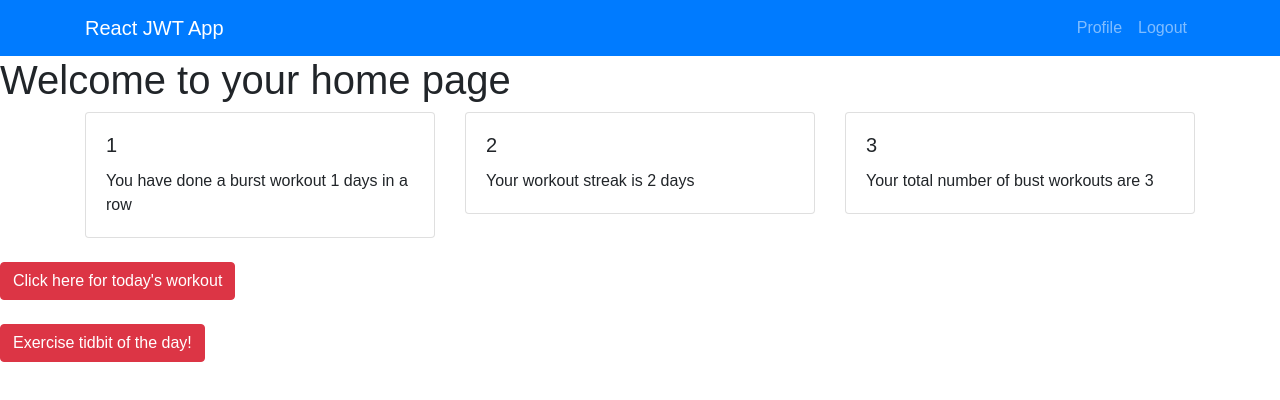
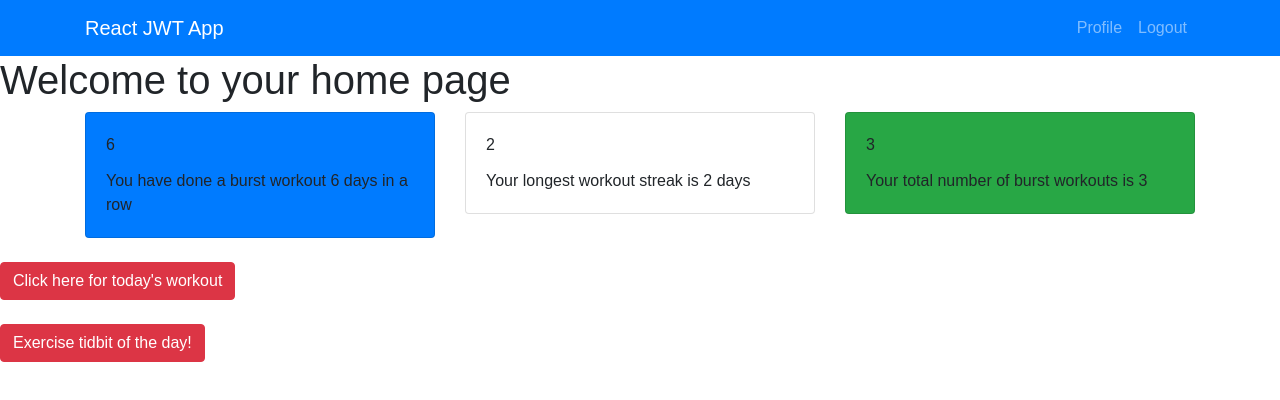
Before and after one commit to clarktyra/burst-workouts, a React (Create React App) app in the folder client/: page /home in a window 1280 px wide. Shown: the top 400 px of the page. Built offline with nearby package versions, Linux system fonts and the light colour scheme; no server answers; sample sign-in values are in the browser's storage.

Commit message:
added ternary operators to render either day or days, added soem color to components

```diff
--- a/client/src/pages/Home.js
+++ b/client/src/pages/Home.js
@@ -2,7 +2,7 @@ import React, { Component } from 'react';
 import withAuth from './../components/withAuth';
 import API from './../utils/API';
 import { link } from 'react-router-dom';
-import { Collapse, Button, CardBody, Card } from 'reactstrap';
+import { Collapse, Button, CardBody, Card, CardTitle, CardText } from 'reactstrap';
 
 
 class Home extends Component {
@@ -11,7 +11,7 @@ class Home extends Component {
     this.state = {
       username: "",
       email: "",
-      currentDaysInRow: 1,
+      currentDaysInRow: 6,
       highestDaysInRow: 2,
       totalDaysInRow: 3,
       collapse: false
@@ -34,47 +34,48 @@ class Home extends Component {
   }
 
   render() {
-
     return (
       <div>
         <h1>Welcome {this.state.username} to your home page</h1>
         <div class="container">
           <div class="row">
-
             <div class="col-sm">
-              <div class="card">
-                <div class="card-body">
-                  <h5 class="card-title">{this.state.currentDaysInRow}</h5>
-                  <p class="card-text"> You have done a burst workout {this.state.currentDaysInRow} days in a row
-                  </p>
-                </div>
-              </div>
+              <Card color="primary">
+                <CardBody>
+                  <CardTitle>{this.state.currentDaysInRow}</CardTitle>
+                  <CardText> You have done a burst workout {this.state.currentDaysInRow}
+                  {(this.state.currentDaysInRow) > 1 ? " days " : " day "}
+                  in a row
+                  </CardText>
+                </CardBody>
+              </Card>
             </div>
 
             <div class="col-sm">
-              <div class="card">
-                <div class="card-body">
-                  <h5 class="card-title">{this.state.highestDaysInRow}</h5>
-                  <p class="card-text"> Your workout streak is {this.state.highestDaysInRow} days
-                  </p>
-                </div>
-              </div>
+              <Card >
+                <CardBody>
+                  <CardTitle>{this.state.highestDaysInRow}</CardTitle>
+                  <CardText> Your longest workout streak is {this.state.highestDaysInRow}
+                  {(this.state.highestDaysInRow) > 1 ? " days " : " day "}
+                  </CardText>
+                </CardBody>
+              </Card>
             </div>
 
             <div class="col-sm">
-              <div class="card">
-                <div class="card-body">
-                  <h5 class="card-title">{this.state.totalDaysInRow}</h5>
-                  <p class="card-text"> Your total number of bust workouts are {this.state.totalDaysInRow}
-                  </p>
-                </div>
-              </div>
+              <Card color="success">
+                <CardBody>
+                  <CardTitle>{this.state.totalDaysInRow}</CardTitle>
+                  <CardText> Your total number of burst workouts is {this.state.totalDaysInRow}
+                  </CardText>
+                </CardBody>
+              </Card>
             </div>
           </div>
         </div>
         <br />
 
-        <button type="button" className="btn btn-danger">Click here for today's workout</button>
+        <Button color="danger">Click here for today's workout</Button>
         <br/>
         <br/>
 
```
